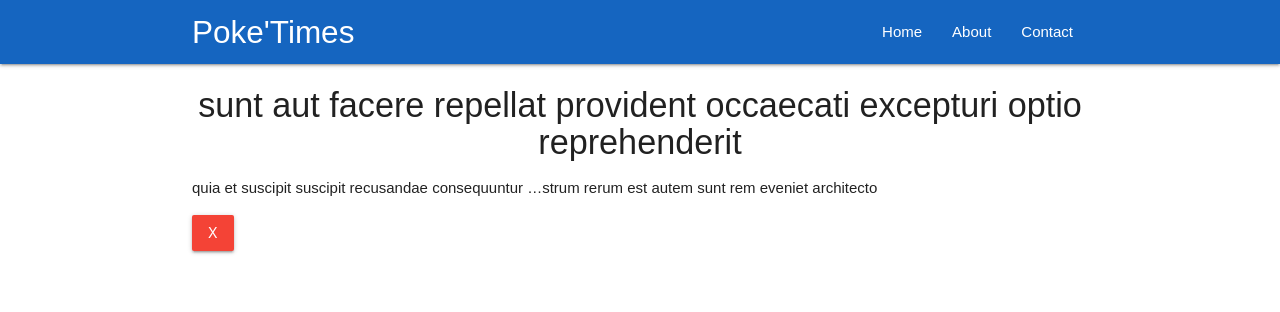
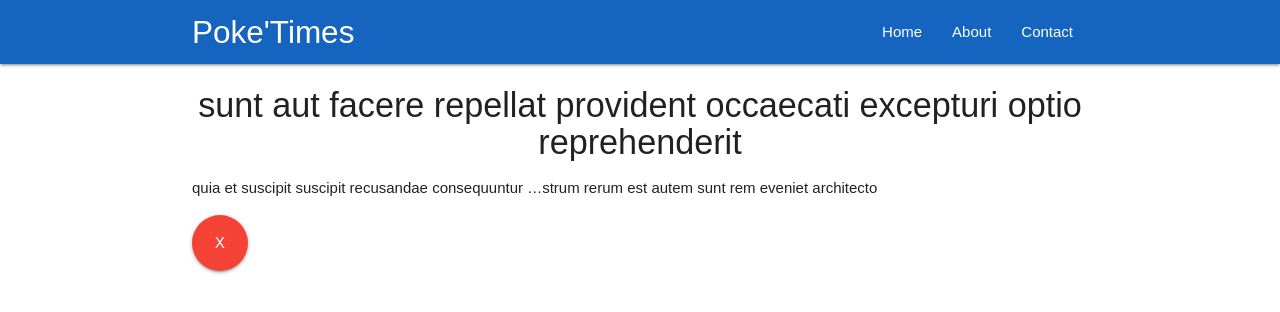
Before and after one commit to danidz96/poketimes, a React (Create React App) app: page /1 in a window 1280 px wide. Shown: the top 312 px of the page. Built offline with nearby package versions, Linux system fonts and the light colour scheme.

Commit message:
change button

```diff
--- a/src/components/Post.js
+++ b/src/components/Post.js
@@ -12,7 +12,7 @@ class Post extends Component {
             <div className="post">
                 <h4 className="center">{this.props.post.title}</h4>
                 <p>{this.props.post.body}</p>
-                <button className="btn red" onClick={this.handleDeleteClick}>X</button>
+                <button className="btn-floating btn-large red" onClick={this.handleDeleteClick}>X</button>
             </div>
         ) : (
             <div className="center">Loading post...</div>
```
